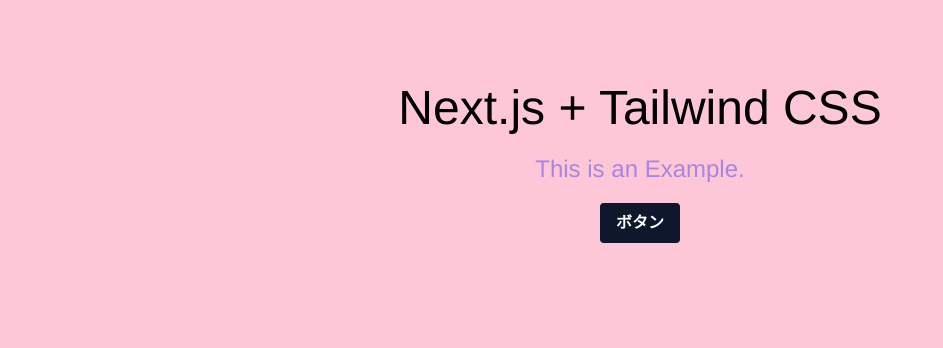
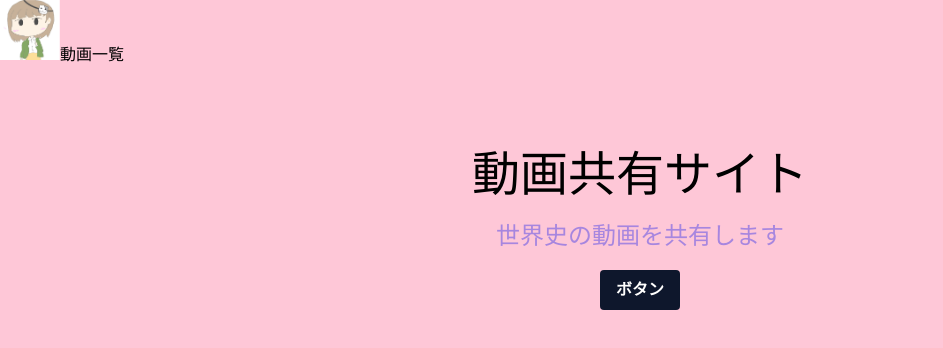
Before and after one commit to YouheiNozaki/HisTube, a Next.js app: page / in a window 1280 px wide. Shown: the top 348 px of the page, without its empty margins (0-943 px from the left). Built offline with nearby package versions, Linux system fonts and the light colour scheme.

Commit message:
画像処理とHeaderのルーティングを作成

```diff
--- /dev/null
+++ b/src/component/header.tsx
@@ -0,0 +1,17 @@
+import Link from 'next/link';
+import Image from 'next/image';
+
+export const Header = (): JSX.Element => {
+  return (
+    <header>
+      <div>
+        <Link href="/">
+          <Image src="/girl.png" alt="サイトのロゴ" width={60} height={60} />
+        </Link>
+        <Link href="/post">
+          <a href="/post">動画一覧</a>
+        </Link>
+      </div>
+    </header>
+  );
+};
--- a/src/pages/index.tsx
+++ b/src/pages/index.tsx
@@ -1,13 +1,18 @@
+import { Header } from 'component/header';
+
 export default function Home(): React.ReactNode {
   return (
+    <>
+      <Header />
       <div className="hero">
-      <h1 className="title">Next.js + Tailwind CSS</h1>
+        <h1 className="title">動画共有サイト</h1>
         <h1 className="text-center text-tertiary text-2xl py-4">
-        This is an Example.
+          世界史の動画を共有します
         </h1>
         <button className="btn btn-black" type="button">
           ボタン
         </button>
       </div>
+    </>
   );
 }
--- /dev/null
+++ b/src/pages/post/index.tsx
@@ -0,0 +1,10 @@
+import { Header } from 'component/header';
+
+export default function Post(): React.ReactNode {
+  return (
+    <>
+      <Header />
+      <div>Post</div>
+    </>
+  );
+}
```
Also changed, not shown: .eslintrc.js, public/girl.png (added). Lines whose indentation alone changed are shown as unchanged.
